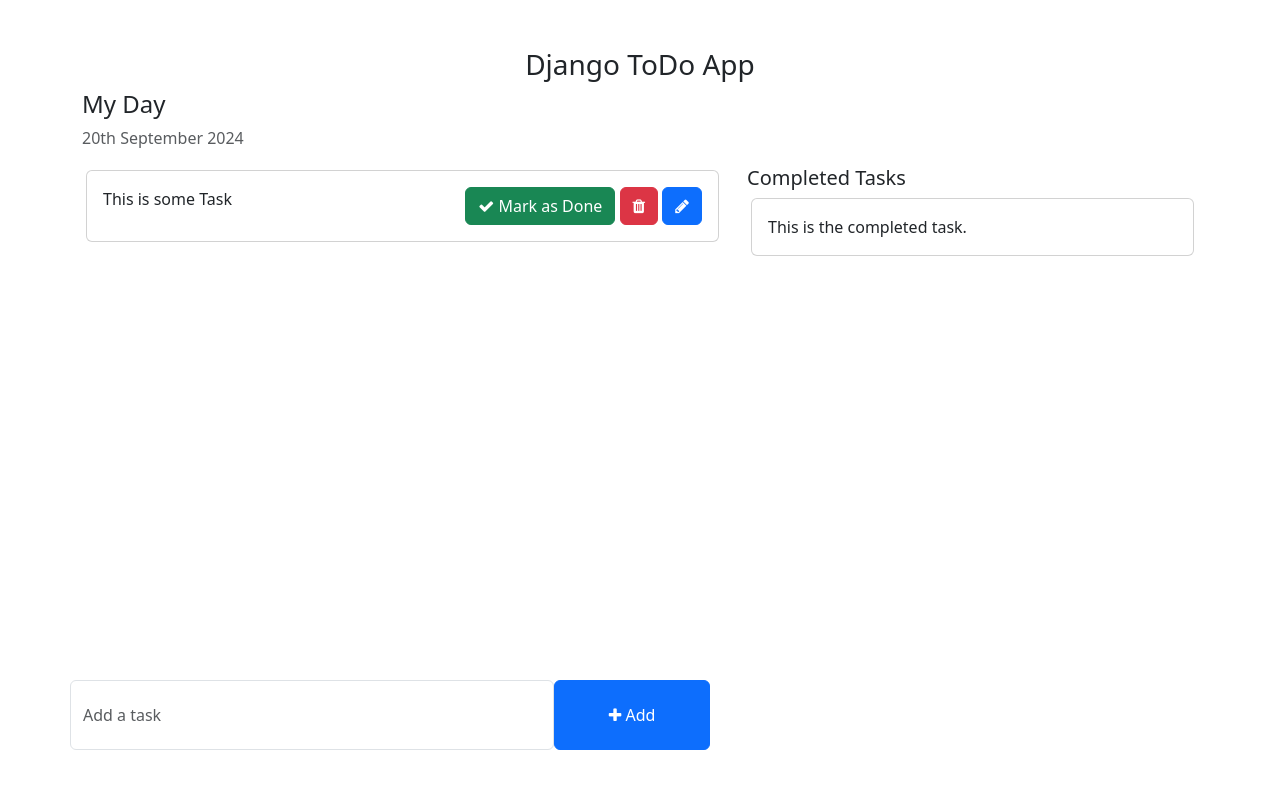
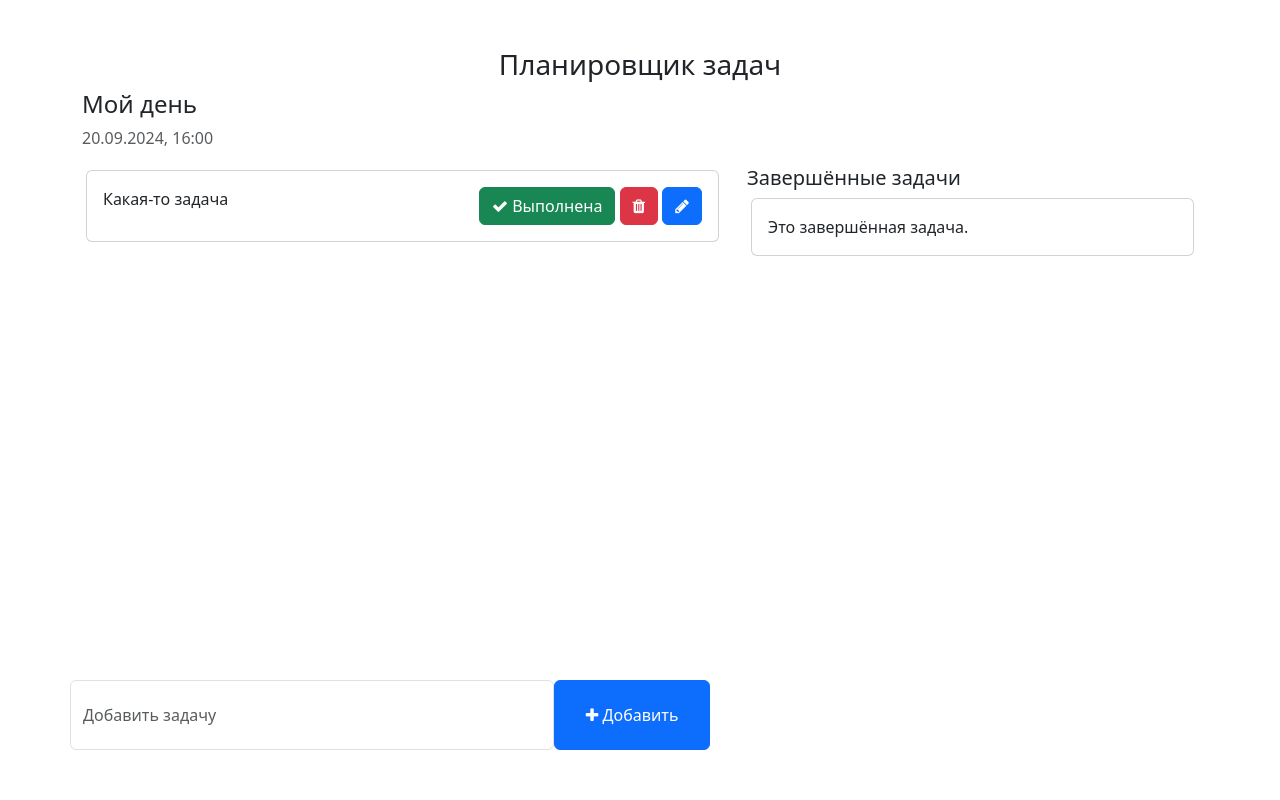
Before and after one commit to ghirin/ToDo, a Django app: page / in a window 1280 px wide. Run offline with Django 4.2, Linux system fonts and the light colour scheme.

Commit message:
Переведены строки

```diff
--- a/templates/home.html
+++ b/templates/home.html
@@ -4,7 +4,7 @@
     <meta charset="UTF-8">
     <meta http-equiv="X-UA-Compatible" content="IE=edge">
     <meta name="viewport" content="width=device-width, initial-scale=1.0">
-    <title>TODO LIST - Home</title>
+    <title>TODO LIST - Главная</title>
 
     <!-- Bootstrap -->
     <link href="https://cdn.jsdelivr.net/npm/bootstrap@5.3.0-alpha1/dist/css/bootstrap.min.css" rel="stylesheet" integrity="sha384-GLhlTQ8iRABdZLl6O3oVMWSktQOp6b7In1Zl3/Jr59b6EGGoI1aFkw7cmDA6j6gD" crossorigin="anonymous">
@@ -20,17 +20,17 @@
 </head>
 <body>
     <div class="container">
-        <h3 class="pt-5 text-center">Django ToDo App</h3>
+        <h3 class="pt-5 text-center">Планировщик задач</h3>
         <div class="row">
-            <h4>My Day</h4>
-            <p class="text-muted">{% now "jS F Y" %}</p>
+            <h4>Мой день</h4>
+            <p class="text-muted">{% now "j.m.Y, H:i"  %}</p>
             <div class="col-md-7 col-lg-7" style="height: 450px; overflow: scroll;">
                 <!-- List of all the tasks for the day -->
                 <div class="card m-1">
                     <div class="card-body">
-                        This is some Task
+                        Какая-то задача
                         <span style="position: relative; float: right;">
-                            <a class="btn btn-success"><i class="fa fa-check"></i> Mark as Done</a>
+                            <a class="btn btn-success"><i class="fa fa-check"></i> Выполнена</a>
                             <a class="btn btn-danger"><i class="fa fa-trash"></i></a>
                             <a class="btn btn-primary"><i class="fa fa-pencil"></i></a>
                         </span>
@@ -39,11 +39,11 @@
 
             </div>
             <div class="col-md-5 col-lg-5">
-                <h5>Completed Tasks</h5>
+                <h5>Завершённые задачи</h5>
                 <!-- List of all the tasks that have completed -->
                 <div class="card m-1">
                     <div class="card-body">
-                        This is the completed task.
+                        Это завершённая задача.
                     </div>
                 </div>
             </div>
@@ -54,8 +54,8 @@
                 <form action="" >
                     <div class="form-group">
                         <span style="display: flex;">
-                            <input type="text" class="form-control" placeholder="Add a task">
-                            <button class="btn btn-primary" style="width: 200px;"><i class="fa fa-plus"></i> Add</button>
+                            <input type="text" class="form-control" placeholder="Добавить задачу">
+                            <button class="btn btn-primary" style="width: 200px;"><i class="fa fa-plus"></i> Добавить</button>
                         </span>
                     </div>
                 </form>
```
